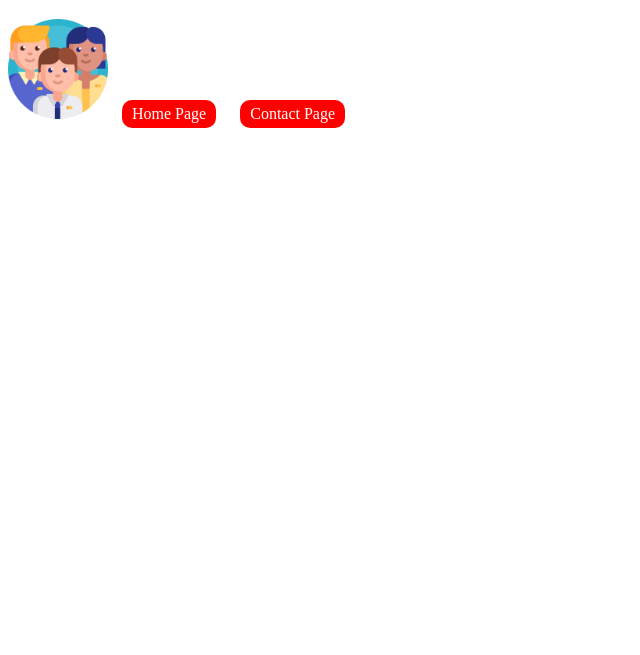
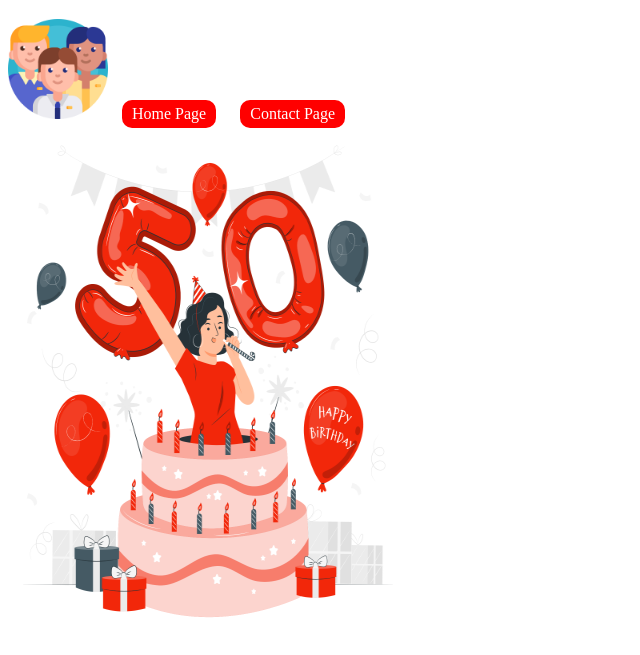
Before and after one commit to achalchouke/my_shop, a plain HTML site: page pages/about.html in a window 1280 px wide. Shown: the part 61-716 px from the top of the page, without its empty margins (0-640 px from the left). Drawn offline with Linux system fonts and the light colour scheme.

Commit message:
6 commit

```diff
--- /dev/null
+++ b/css/css/about.css
@@ -0,0 +1,5 @@
+.cake-img{
+    height: 500px;
+    width: 400px;
+    display: block;
+}
--- a/pages/about.html
+++ b/pages/about.html
@@ -2,6 +2,7 @@
 <html>
 <head>
     <title>About</title>
+    <link rel = "stylesheet" href = "./../css\css/about.css"/>
     <link rel = "stylesheet" href = "./../css\css/style.css"/>
 </head>
 <body>
@@ -9,5 +10,6 @@
     <img src = "./../icons/team.png" class="main-icon"/>
     <a href="./../index.html" class="menu">Home Page</a>
     <a href="./../contact.html" class="menu"> Contact Page </a>
+    <img src="./../imeges/50th_birthday.png" class="cake-img"/>
 </body>
 </html>
```
